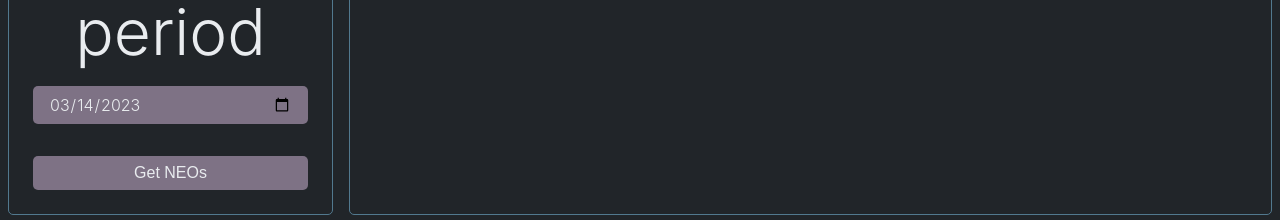
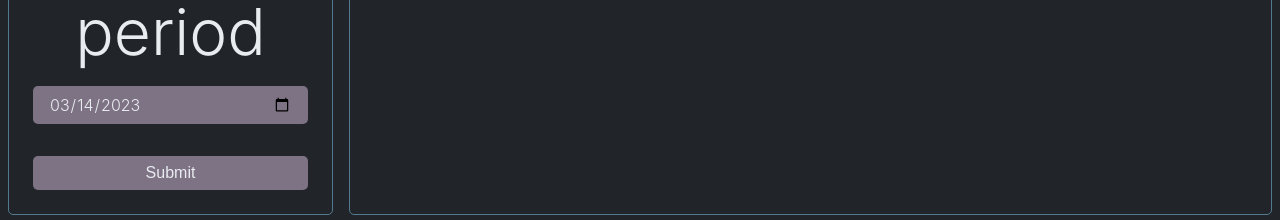
Before and after one commit to elijahlc/cosmic-explorer, a React (Create React App) app: page /neos in a window 1280 px wide. Shown: the part 720-940 px from the top of the page. Built offline with nearby package versions, Linux system fonts and the light colour scheme.

Commit message:
abstracted data selector component for right side of features

```diff
--- a/src/Components/APoD.js
+++ b/src/Components/APoD.js
@@ -1,5 +1,6 @@
 import React, { useEffect, useState } from 'react';
 
+import DataSelector from './DataSelector';
 import Loading from './Loading';
 import Error from './Error';
 import APoDResult from './APoDResult';
@@ -58,14 +59,13 @@ const APoD = () => {
 
 	return (
 		<main className="feature">
-			<div className="selector">
-				<h1>Pick a date to see a picture</h1>
-
-				<div>
-					<input type="date" value={date} onChange={handleDateChange} max={formatToday()} />
-					<button onClick={getAPoD}>Get APoD</button>
-				</div>
-			</div>
+			<DataSelector
+				instruction="Pick a date to see a picture"
+				date={date}
+				handleDateChange={handleDateChange}
+				handleSubmit={getAPoD}
+				dateFormatter={formatToday}
+			/>
 
 			<div className="result-container">
 				{isLoading && <Loading />}
--- /dev/null
+++ b/src/Components/DataSelector.js
@@ -0,0 +1,15 @@
+import React from 'react';
+
+const DataSelector = ({ instruction, date, handleDateChange, handleSubmit, dateFormatter }) => {
+	return (
+		<div className="selector">
+			<h1>{instruction}</h1>
+			<div>
+				<input type="date" value={date} onChange={handleDateChange} max={dateFormatter()} />
+				<button onClick={handleSubmit}>Submit</button>
+			</div>
+		</div>
+	);
+};
+
+export default DataSelector;
--- a/src/Components/NEOs.js
+++ b/src/Components/NEOs.js
@@ -1,5 +1,6 @@
 import React, { useEffect, useState } from 'react';
 
+import DataSelector from './DataSelector';
 import Loading from './Loading';
 import Error from './Error';
 import NEO from './NEO';
@@ -58,14 +59,13 @@ const NEOs = () => {
 
 	return (
 		<main className="feature">
-			<div className="selector">
-				<h1>Pick a date to see Near Earth Objects in the following 7-day period</h1>
-
-				<div>
-					<input type="date" value={date} onChange={handleDateChange} max={formatToday()} />
-					<button onClick={getNEOs}>Get NEOs</button>
-				</div>
-			</div>
+			<DataSelector
+				instruction="Pick a date to see Near Earth Objects in the following 7-day period"
+				date={date}
+				handleDateChange={handleDateChange}
+				handleSubmit={getNEOs}
+				dateFormatter={formatToday}
+			/>
 
 			<div className="result-container">
 				{isLoading && <Loading />}
```
